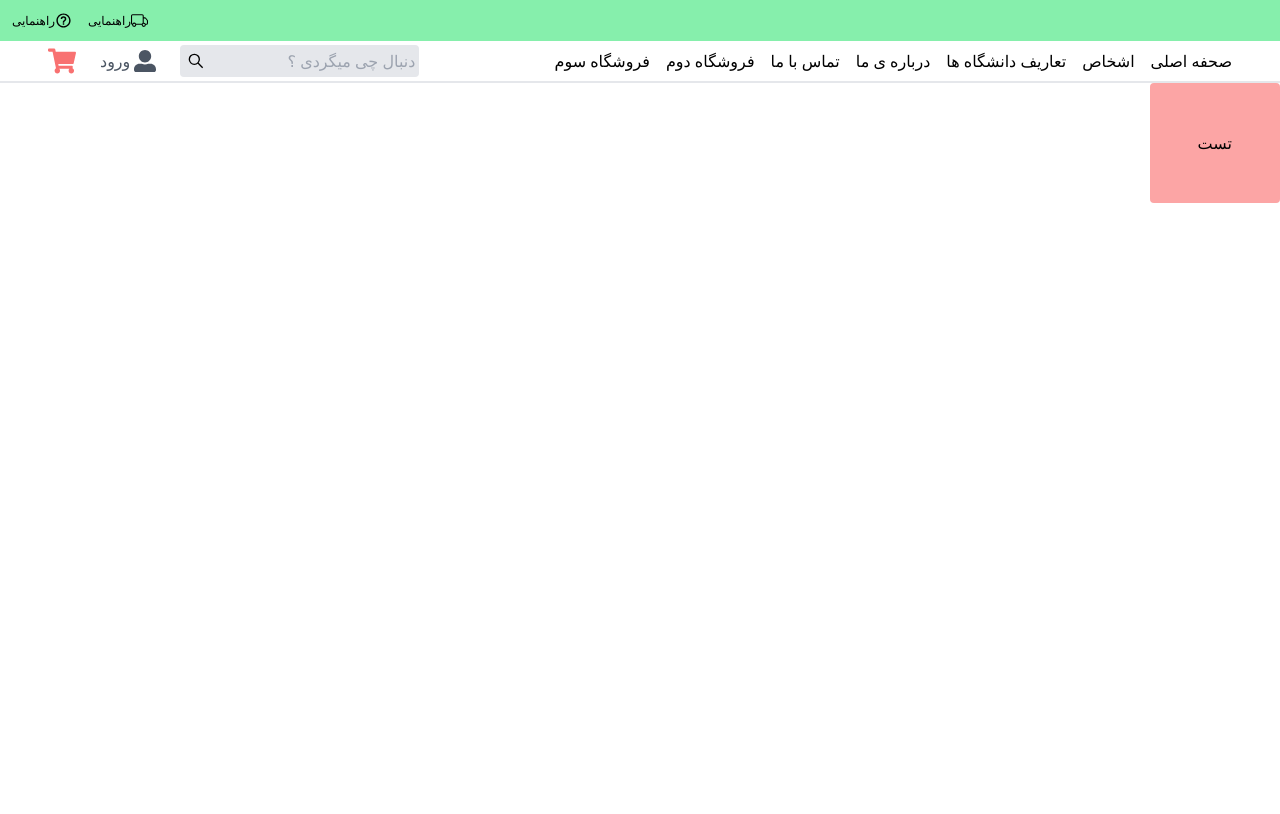
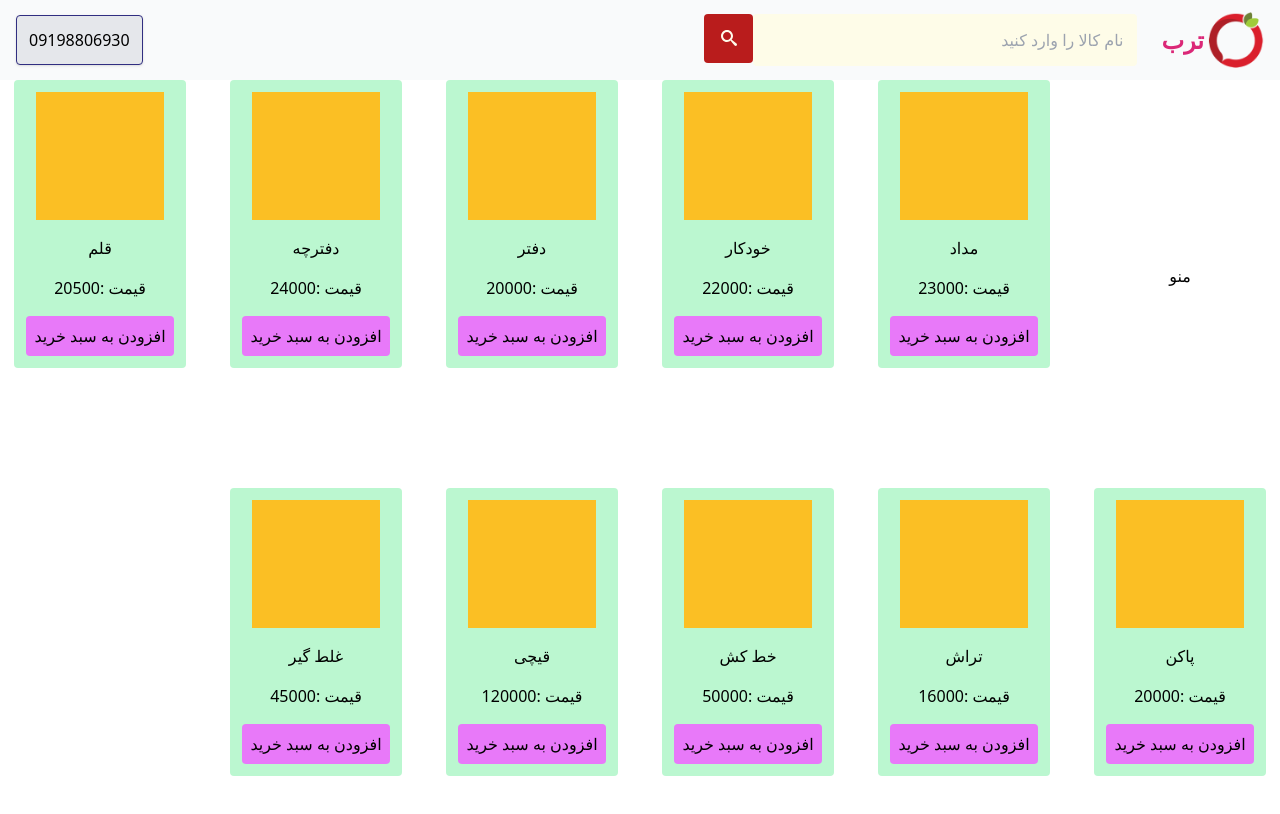
Before and after one commit to f-chamani/product-project-with-javascript, a React (Create React App) app: page / in a window 1280 px wide. Shown: the top 814 px of the page. Built offline with nearby package versions, Linux system fonts and the light colour scheme.

Commit message:
update menu1

```diff
--- a/src/App.js
+++ b/src/App.js
@@ -4,8 +4,8 @@ import Dashboard from "./pages/dashboard/Dashboard";
 import Loogin from "./pages/loogin/Loogin";
 import Shop from "./pages/shop/Shop";
 import Test from "./pages/test/Test";
-import Shop2 from "./pages/shop2/Shop2";
 import Test13Day from "./pages/test13day/Test13Day";
+import DroupDown from "./pages/droupDown/DroupDown";
 
 function App() {
 
@@ -19,8 +19,8 @@ function App() {
                 <Route path="/dashboard" element={<Dashboard/>}/>
                 <Route path="/shop" element={<Shop/>}/>
                 <Route path="/test" element={<Test/>}/>
-                <Route path="/shop2" element={<Shop2/>}/>
                 <Route path="/Test13Day" element={<Test13Day/>}/>
+                <Route path="/DroupDown" element={<DroupDown/>}/>
 
             </Routes>
         </BrowserRouter>
--- /dev/null
+++ b/src/component/indexitem/IndexItem.js
@@ -0,0 +1,21 @@
+import React from 'react';
+
+const IndexItem = ({title,price}) => {
+    return (
+        <div className=" ">
+            <div className=" flex flex-col items-center justify-center ">
+                <div className="flex flex-col items-center justify-center gap-4 bg-green-200 p-3 rounded">
+                    <div className="bg-amber-400 w-32 h-32 "></div>
+                    <div><span>{title}</span></div>
+                    <div className="flex flex-row">
+                        <div><span>قیمت : </span></div>
+                        <div><span>{price}</span></div>
+                    </div>
+                    <button className="bg-fuchsia-400 rounded w-full hover:bg-fuchsia-500 p-2">افزودن به سبد خرید</button>
+                </div>
+            </div>
+        </div>
+    );
+};
+
+export default IndexItem;
--- /dev/null
+++ b/src/component/menu/menuTop/MenuTop.js
@@ -0,0 +1,28 @@
+import React from 'react';
+import torobImage from "../../../assets/img/logo_original.jpg"
+import {ImSearch} from "react-icons/im";
+
+const MenuTop = () => {
+    return (
+        <div>
+            <div className='flex flex-row items-center justify-between px-4 py-3 bg-gray-50'>
+                <div className="flex flex-row items-center gap-6 ">
+                    <div className=" flex flex-row items-center gap-1">
+                        <img className="h-14 w-14  " src={torobImage}/>
+                        <span className="text-pink-600 text-2xl font-bold ">ترب</span>
+                    </div>
+                    <div>
+                        <input type="text" className="bg-yellow-50 p-[14px] rounded w-96 " placeholder="نام کالا را وارد کنید"/>
+                        <button className="bg-red-700 p-[16.5px]  rounded"><ImSearch className="text-amber-50"/>
+                        </button>
+                    </div>
+                </div>
+                <div>
+                    <button className="bg-gray-200 rounded shadow  border-solid  border border-indigo-900 p-3">09198806930</button>
+                </div>
+            </div>
+        </div>
+    );
+};
+
+export default MenuTop;
--- a/src/component/shop2item/shop2item.js
+++ /dev/null
@@ -1,19 +0,0 @@
-import React from 'react';
-
-const Shop2Item = ({title,price}) => {
-    return (
-        <div className="flex flex-col items-center  bg-yellow-500 w-52 rounded p-2 ">
-            <div className="bg-gray-900 w-28 h-28 rounded "></div>
-            <div className="flex flex-row">
-                <span>نام کالا: </span>
-                <div><span>{title} </span></div>
-            </div>
-            <div className="flex flex-row">
-                <span>قیمت: </span>
-                <span>{price}</span>
-            </div>
-        </div>
-    );
-};
-
-export default Shop2Item;
--- /dev/null
+++ b/src/pages/droupDown/DroupDown.js
@@ -0,0 +1,33 @@
+import React, {useState} from 'react';
+import {MdOutlineArrowBackIos} from "react-icons/md";
+
+const DroupDown = () => {
+    // const [counter,setCounter]=useState(0)
+    // let add =()=>{
+    //     setCounter(counter+1)
+    // }
+    const [open, setOpen] = useState(false)
+    return (
+        <div className="p-6">
+            <div className="overflow-hidden">
+                <div onClick={()=>setOpen(!open)} className="bg-green-600 w-full cursor-pointer  flex flex-row items-center px-5  py-2 justify-between rounded ">
+                    <div className=""><span>ثبت است فقط برای رحی</span></div>
+                    <div><MdOutlineArrowBackIos/></div>
+                </div>
+                <div className={`bg-green-400 flex flex-col rounded ${open ? "" : "hidden"}`}>
+                    <div className="p-3 flex flex-col ">
+                        <span>fatemeh</span>
+                        <span>fatemeh</span>
+                        <span>fatemeh</span>
+                        <span>fatemeh</span>
+                        <span>fatemeh</span>
+                    </div>
+                </div>
+            </div>
+            {/*<div>{counter}</div>*/}
+            {/*<button className="bg-fuchsia-500 p-3 rounded " onClick={()=>add()}>add</button>*/}
+        </div>
+    );
+};
+
+export default DroupDown;
--- a/src/pages/index/Index.js
+++ b/src/pages/index/Index.js
@@ -1,73 +1,30 @@
 import React from 'react';
-import {Link, useNavigate} from "react-router-dom";
-import {BiHelpCircle} from "react-icons/bi";
-import {BsTruck} from "react-icons/bs";
-import {FaShoppingCart, FaUserAlt} from "react-icons/fa";
-import { GrSearch} from "react-icons/gr";
+import {useNavigate} from "react-router-dom";
+import {dataShop2} from "../../assets/data/Data";
+import IndexItem from "../../component/indexitem/IndexItem";
+import MenuTop from "../../component/menu/menuTop/MenuTop";
 
-
+//
 const Index = () => {
     const navigate = useNavigate()
-    const look = () => {
-        return navigate("/login")
+//     const look = () => {
+//         return navigate("/login")
+//     }
+    const jook = () => {
+        return navigate("/DroupDown")
     }
-    const reyhane = () => {
-        return navigate("/test")
-    }
-    const buttonShop2 = () => {
-        return navigate("/shop2")
-    }
-    const te13dey = () => {
-        return navigate("/Test13Day")
-    }
+
     return (
-        <div>
-            <div className="flex flex-col items-center justify-center ">
-                <div className="flex flex-row-reverse gap-4 bg-green-300 p-3   w-full ">
-                    <div className="flex flex-row items-center ">
-                        <BiHelpCircle size={17}/>
-                        <label className="text-xs">راهنمایی</label>
-                    </div>
-                    <div className="flex flex-row items-center ">
-                        <BsTruck size={17}/>
-                        <label className="text-xs">راهنمایی</label>
-                    </div>
-                </div>
-            </div>
-
-            <div className='item-center justify-center flex flex-row  justify-between gap-6 px-12 border-b-2'>
-                <div className="flex flex-row gap-4 items-center ">
-                    <div className=" hover:bg-gray-100 gap-1 py-2 ">
-                        <Link to='/shop'>صحفه اصلی</Link>
-                    </div>
-
-                    <div className=" hover:bg-gray-100 gap-1  py-2">اشخاص</div>
-                    <div className=" hover:bg-gray-100 gap-1  py-2">تعاریف دانشگاه ها</div>
-                    <div className=" hover:bg-gray-100 gap-1  py-2">درباره ی ما</div>
-                    <div className=" hover:bg-gray-100 gap-1  py-2">تماس با ما</div>
-                    <button onClick={buttonShop2} className=" hover:bg-gray-100 gap-1  py-2" >فروشگاه دوم</button>
-                    <button onClick={te13dey} className=" hover:bg-gray-100 gap-1  py-2" >فروشگاه سوم</button>
-
-
-                </div>
-                <div className="flex flex-row-reverse gap-6 items-center ">
-                    <div className="text-red-400 ">
-                        <FaShoppingCart size={28}/>
-                    </div>
-                    <div className="text-gray-600 flex flex-row items-center gap-1 ">
-                        <FaUserAlt size={22}/>
-                        <span>ورود</span>
-                    </div>
-                    <div className="flex items-center relative">
-                        <GrSearch className="absolute left-2 bg "/>
-                        <input className='bg-gray-200 rounded p-1' placeholder="دنبال چی میگردی ؟"/>
-                    </div>
-
-                </div>
-            </div>
-            <div className=" flex gap-4">
-                <button onClick={reyhane} className=" p-12 bg-red-300 rounded" >تست</button>
-
+        <div className="">
+            <MenuTop/>
+            <div className="grid grid-cols-2 md:grid-cols-4 lg:grid-cols-6 gap-4  h-screen ">
+                <button onClick={jook}>منو</button>
+                {
+                    dataShop2.map((value) => {
+                        return (<IndexItem title={value.title} price={value.price}/>
+                        )
+                    })
+                }
             </div>
         </div>
     );
--- a/src/pages/shop2/Shop2.js
+++ /dev/null
@@ -1,21 +0,0 @@
-import React from 'react';
-import {dataShop2} from "../../assets/data/Data";
-import Shop2Item from "../../component/shop2item/shop2item";
-
-const Shop2 = () => {
-    return (
-        <div className=" ">
-            <div className="grid grid-cols-6 flex gap-4 ">
-                {
-                    dataShop2.map((value) => {
-                        return (
-                           <Shop2Item title={value.title}/>
-                        )
-                    })
-                }
-            </div>
-        </div>
-    );
-};
-
-export default Shop2;
```
Also changed, not shown: src/assets/img/logo_original.jpg (added).
